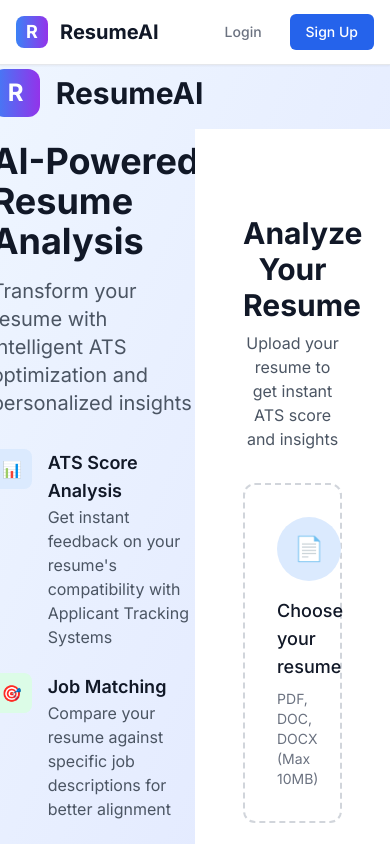
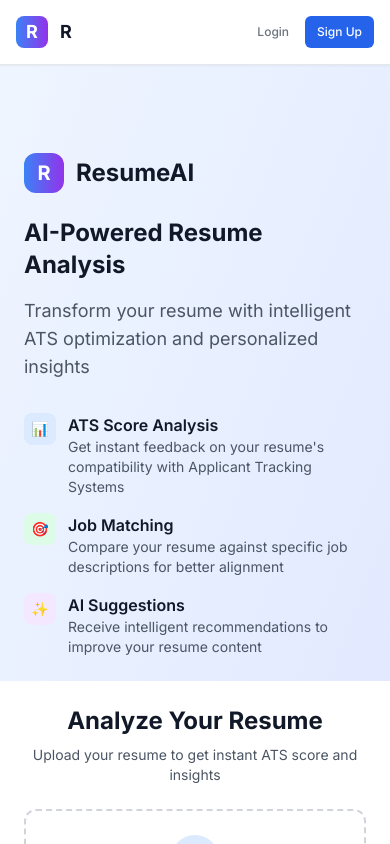
Before and after one commit to shalini0002/ResumeAnalyser, a Next.js app: page / in a window 390 px wide. Shown: the top 844 px of the page. Built offline with nearby package versions, Linux system fonts and the light colour scheme; no server answers.

Commit message:
responsive added

```diff
--- a/src/app/analyze/page.tsx
+++ b/src/app/analyze/page.tsx
@@ -69,9 +69,9 @@ export default function AnalyzePage() {
     ];
 
     return (
-        <div className="flex h-screen bg-gray-900 text-white">
-            {/* Left Sidebar */}
-            <div className="w-80 bg-gray-800 p-6 flex flex-col">
+        <div className="min-h-screen bg-gray-900 text-white lg:flex lg:h-screen">
+            {/* Left Sidebar - Hidden on mobile, visible on desktop */}
+            <div className="hidden lg:block lg:w-80 lg:bg-gray-800 lg:p-6 lg:flex lg:flex-col">
                 {/* Resume Score Loader */}
                 <div className="mb-8 flex flex-col items-center">
                     <div className="relative w-32 h-32 mb-4">
@@ -114,19 +114,58 @@ export default function AnalyzePage() {
             </div>
 
             {/* Main Content Area */}
-            <div className="flex-1 p-8 overflow-auto">
+            <div className="flex-1 lg:p-8 p-4 overflow-auto">
                 <div className="max-w-6xl mx-auto">
+                    {/* Mobile Resume Score Display */}
+                    <div className="lg:hidden mb-6 flex flex-col items-center bg-gray-800 rounded-lg p-6">
+                        <div className="relative w-24 h-24 mb-3">
+                            <div className="absolute inset-0 rounded-full border-4 border-gray-600"></div>
+                            <div
+                                className="absolute inset-0 rounded-full border-4 border-blue-500 border-t-transparent border-r-transparent transform -rotate-45"
+                                style={{
+                                    clipPath: `polygon(50% 50%, 50% 0%, ${50 + 50 * Math.cos(((resumeScore || 0) - 90) * Math.PI / 180)}% ${50 + 50 * Math.sin(((resumeScore || 0) - 90) * Math.PI / 180)}%, 50% 50%)`
+                                }}
+                            ></div>
+                            <div className="absolute inset-0 flex items-center justify-center">
+                                <span className="text-xl font-bold">{resumeScore || 0}%</span>
+                            </div>
+                        </div>
+                        <h3 className="text-base font-semibold">Resume Score</h3>
+                    </div>
+
+                    {/* Mobile Navigation */}
+                    <div className="lg:hidden mb-6">
+                        <div className="flex space-x-2 overflow-x-auto pb-2">
+                            {analysisCards.map((card) => (
+                                <button
+                                    key={card.id}
+                                    onClick={() => setActiveSection(card.id)}
+                                    className={`flex-shrink-0 px-4 py-2 rounded-lg transition-colors ${
+                                        activeSection === card.id
+                                            ? 'bg-blue-600 text-white'
+                                            : 'bg-gray-800 text-gray-300 hover:bg-gray-700'
+                                    }`}
+                                >
+                                    <div className="flex items-center space-x-2">
+                                        <span className="text-lg">{card.icon}</span>
+                                        <span className="text-sm font-medium capitalize">{card.id.replace('-', ' ')}</span>
+                                    </div>
+                                </button>
+                            ))}
+                        </div>
+                    </div>
+
                     {/* Input Section */}
-                    <div className="mb-8 bg-gray-800 rounded-lg p-6">
-                        <h1 className="text-2xl font-bold mb-6">Resume Analysis</h1>
+                    <div className="mb-8 bg-gray-800 rounded-lg p-4 lg:p-6">
+                        <h1 className="text-xl lg:text-2xl font-bold mb-4 lg:mb-6">Resume Analysis</h1>
 
-                        <div className="grid grid-cols-1 lg:grid-cols-2 gap-6 mb-6">
+                        <div className="grid grid-cols-1 lg:grid-cols-2 gap-4 lg:gap-6 mb-6">
                             <div>
                                 <label className="block text-sm font-medium mb-2">Resume Text</label>
                                 <textarea
                                     value={resumeText}
                                     onChange={(e) => setResumeText(e.target.value)}
-                                    className="w-full h-32 p-3 bg-gray-700 border border-gray-600 rounded-md focus:ring-blue-500 focus:border-blue-500 text-white"
+                                    className="w-full h-32 p-3 bg-gray-700 border border-gray-600 rounded-md focus:ring-blue-500 focus:border-blue-500 text-white text-sm lg:text-base"
                                     placeholder="Paste your resume text here..."
                                 />
                                 {resumeScore && (
@@ -141,7 +180,7 @@ export default function AnalyzePage() {
                                 <textarea
                                     value={jobDescription}
                                     onChange={(e) => setJobDescription(e.target.value)}
-                                    className="w-full h-32 p-3 bg-gray-700 border border-gray-600 rounded-md focus:ring-blue-500 focus:border-blue-500 text-white"
+                                    className="w-full h-32 p-3 bg-gray-700 border border-gray-600 rounded-md focus:ring-blue-500 focus:border-blue-500 text-white text-sm lg:text-base"
                                     placeholder="Paste job description here..."
                                 />
                             </div>
@@ -150,46 +189,46 @@ export default function AnalyzePage() {
                         <button
                             onClick={handleAnalyze}
                             disabled={loading}
-                            className="bg-blue-600 text-white px-6 py-2 rounded-md hover:bg-blue-700 disabled:bg-gray-600"
+                            className="w-full lg:w-auto bg-blue-600 text-white px-6 py-2 lg:px-8 lg:py-3 rounded-md hover:bg-blue-700 disabled:bg-gray-600 text-sm lg:text-base"
                         >
                             {loading ? "Analyzing..." : "Analyze Match"}
                         </button>
                     </div>
 
-                    {/* Analysis Cards */}
-                    <div className="grid grid-cols-1 md:grid-cols-3 gap-6">
+                    {/* Analysis Cards - Responsive Grid */}
+                    <div className="grid grid-cols-1 md:grid-cols-2 xl:grid-cols-3 gap-4 lg:gap-6">
                         {analysisCards.map((card) => (
                             <div
                                 key={card.id}
-                                className={`bg-gray-800 rounded-lg p-6 border-2 transition-all ${
+                                className={`bg-gray-800 rounded-lg p-4 lg:p-6 border-2 transition-all ${
                                     activeSection === card.id
                                         ? 'border-blue-500 shadow-lg shadow-blue-500/20'
                                         : 'border-gray-700 hover:border-gray-600'
                                 }`}
                             >
                                 <div className="flex items-center mb-4">
-                                    <span className="text-3xl mr-3">{card.icon}</span>
+                                    <span className="text-2xl lg:text-3xl mr-3">{card.icon}</span>
                                     <div>
-                                        <h3 className="text-lg font-semibold">{card.title}</h3>
-                                        <p className="text-sm text-gray-400">{card.description}</p>
+                                        <h3 className="text-base lg:text-lg font-semibold">{card.title}</h3>
+                                        <p className="text-xs lg:text-sm text-gray-400">{card.description}</p>
                                     </div>
                                 </div>
 
                                 <div className="text-gray-300">
                                     {loading ? (
-                                        <div className="flex items-center justify-center py-8">
-                                            <div className="animate-spin rounded-full h-8 w-8 border-b-2 border-blue-500"></div>
+                                        <div className="flex items-center justify-center py-6 lg:py-8">
+                                            <div className="animate-spin rounded-full h-6 w-6 lg:h-8 lg:w-8 border-b-2 border-blue-500"></div>
                                         </div>
                                     ) : (
                                         <div className="space-y-2">
                                             {typeof card.content === 'string' ? (
-                                                <p>{card.content}</p>
+                                                <p className="text-sm lg:text-base">{card.content}</p>
                                             ) : (
                                                 <div className="space-y-2">
                                                     {card.content?.map((item: string, index: number) => (
                                                         <div key={index} className="flex items-start">
-                                                            <span className="text-blue-400 mr-2">•</span>
-                                                            <span className="text-sm">{item}</span>
+                                                            <span className="text-blue-400 mr-2 text-sm lg:text-base">•</span>
+                                                            <span className="text-xs lg:text-sm">{item}</span>
                                                         </div>
                                                     ))}
                                                 </div>
@@ -199,7 +238,7 @@ export default function AnalyzePage() {
                                 </div>
 
                                 {activeSection === card.id && (
-                                    <button className="mt-4 w-full bg-blue-600 text-white py-2 rounded hover:bg-blue-700 transition-colors">
+                                    <button className="mt-4 w-full bg-blue-600 text-white py-2 rounded hover:bg-blue-700 transition-colors text-sm lg:text-base">
                                         View Details
                                     </button>
                                 )}
--- a/src/app/page.tsx
+++ b/src/app/page.tsx
@@ -62,15 +62,16 @@ export default function Dashboard() {
                   <span className="text-white font-bold text-lg">R</span>
                 </div>
               </div>
-              <span className="ml-3 text-xl font-bold text-gray-900">ResumeAI</span>
+              <span className="ml-3 text-xl font-bold text-gray-900 hidden sm:block">ResumeAI</span>
+              <span className="ml-3 text-lg font-bold text-gray-900 sm:hidden">R</span>
             </div>
 
             {/* Auth Buttons */}
-            <div className="flex items-center space-x-4">
-              <button className="text-gray-500 hover:text-gray-700 px-3 py-2 rounded-md text-sm font-medium">
+            <div className="flex items-center space-x-2 sm:space-x-4">
+              <button className="text-gray-500 hover:text-gray-700 px-2 sm:px-3 py-2 rounded-md text-xs sm:text-sm font-medium">
                 Login
               </button>
-              <button className="bg-blue-600 hover:bg-blue-700 text-white px-4 py-2 rounded-md text-sm font-medium">
+              <button className="bg-blue-600 hover:bg-blue-700 text-white px-3 sm:px-4 py-2 rounded-md text-xs sm:text-sm font-medium">
                 Sign Up
               </button>
             </div>
@@ -78,55 +79,56 @@ export default function Dashboard() {
         </div>
       </header>
 
-      <div className="flex h-screen pt-16">
+      {/* Main Content */}
+      <div className="flex flex-col lg:flex-row min-h-screen pt-16">
         {/* Left Section - AI Resume App Info */}
-        <div className="w-1/2 flex items-center justify-center p-12">
-          <div className="max-w-lg">
+        <div className="lg:w-1/2 flex items-center justify-center p-6 sm:p-8 lg:p-12">
+          <div className="max-w-lg w-full">
             <div className="mb-8">
               <div className="flex items-center mb-6">
-                <div className="h-12 w-12 bg-gradient-to-r from-blue-500 to-purple-600 rounded-xl flex items-center justify-center">
-                  <span className="text-white font-bold text-2xl">R</span>
+                <div className="h-10 w-10 sm:h-12 sm:w-12 bg-gradient-to-r from-blue-500 to-purple-600 rounded-xl flex items-center justify-center">
+                  <span className="text-white font-bold text-xl sm:text-2xl">R</span>
                 </div>
-                <span className="ml-4 text-3xl font-bold text-gray-900">ResumeAI</span>
+                <span className="ml-3 sm:ml-4 text-2xl sm:text-3xl font-bold text-gray-900">ResumeAI</span>
               </div>
 
-              <h1 className="text-4xl font-bold text-gray-900 mb-4">
+              <h1 className="text-2xl sm:text-3xl lg:text-4xl font-bold text-gray-900 mb-4">
                 AI-Powered Resume Analysis
               </h1>
 
-              <p className="text-xl text-gray-600 mb-8">
+              <p className="text-lg sm:text-xl text-gray-600 mb-8">
                 Transform your resume with intelligent ATS optimization and personalized insights
               </p>
             </div>
 
-            <div className="space-y-6">
-              <div className="flex items-start space-x-4">
-                <div className="flex-shrink-0 w-10 h-10 bg-blue-100 rounded-lg flex items-center justify-center">
-                  <span className="text-blue-600">📊</span>
+            <div className="space-y-4 sm:space-y-6">
+              <div className="flex items-start space-x-3 sm:space-x-4">
+                <div className="flex-shrink-0 w-8 h-8 sm:w-10 sm:h-10 bg-blue-100 rounded-lg flex items-center justify-center">
+                  <span className="text-blue-600 text-sm sm:text-base">📊</span>
                 </div>
                 <div>
-                  <h3 className="text-lg font-semibold text-gray-900">ATS Score Analysis</h3>
-                  <p className="text-gray-600">Get instant feedback on your resume's compatibility with Applicant Tracking Systems</p>
+                  <h3 className="text-base sm:text-lg font-semibold text-gray-900">ATS Score Analysis</h3>
+                  <p className="text-gray-600 text-sm sm:text-base">Get instant feedback on your resume's compatibility with Applicant Tracking Systems</p>
                 </div>
               </div>
 
-              <div className="flex items-start space-x-4">
-                <div className="flex-shrink-0 w-10 h-10 bg-green-100 rounded-lg flex items-center justify-center">
-                  <span className="text-green-600">🎯</span>
+              <div className="flex items-start space-x-3 sm:space-x-4">
+                <div className="flex-shrink-0 w-8 h-8 sm:w-10 sm:h-10 bg-green-100 rounded-lg flex items-center justify-center">
+                  <span className="text-green-600 text-sm sm:text-base">🎯</span>
                 </div>
                 <div>
-                  <h3 className="text-lg font-semibold text-gray-900">Job Matching</h3>
-                  <p className="text-gray-600">Compare your resume against specific job descriptions for better alignment</p>
+                  <h3 className="text-base sm:text-lg font-semibold text-gray-900">Job Matching</h3>
+                  <p className="text-gray-600 text-sm sm:text-base">Compare your resume against specific job descriptions for better alignment</p>
                 </div>
               </div>
 
-              <div className="flex items-start space-x-4">
-                <div className="flex-shrink-0 w-10 h-10 bg-purple-100 rounded-lg flex items-center justify-center">
-                  <span className="text-purple-600">✨</span>
+              <div className="flex items-start space-x-3 sm:space-x-4">
+                <div className="flex-shrink-0 w-8 h-8 sm:w-10 sm:h-10 bg-purple-100 rounded-lg flex items-center justify-center">
+                  <span className="text-purple-600 text-sm sm:text-base">✨</span>
                 </div>
                 <div>
-                  <h3 className="text-lg font-semibold text-gray-900">AI Suggestions</h3>
-                  <p className="text-gray-600">Receive intelligent recommendations to improve your resume content</p>
+                  <h3 className="text-base sm:text-lg font-semibold text-gray-900">AI Suggestions</h3>
+                  <p className="text-gray-600 text-sm sm:text-base">Receive intelligent recommendations to improve your resume content</p>
                 </div>
               </div>
             </div>
@@ -134,19 +136,19 @@ export default function Dashboard() {
         </div>
 
         {/* Right Section - Upload Functionality */}
-        <div className="w-1/2 bg-white flex items-center justify-center p-12">
+        <div className="lg:w-1/2 bg-white flex items-center justify-center p-6 sm:p-8 lg:p-12">
           <div className="max-w-md w-full">
-            <div className="text-center mb-8">
-              <h2 className="text-3xl font-bold text-gray-900 mb-2">
+            <div className="text-center mb-6 sm:mb-8">
+              <h2 className="text-2xl sm:text-3xl font-bold text-gray-900 mb-2">
                 Analyze Your Resume
               </h2>
-              <p className="text-gray-600">
+              <p className="text-gray-600 text-sm sm:text-base">
                 Upload your resume to get instant ATS score and insights
               </p>
             </div>
 
             {/* Upload Area */}
-            <div className="border-2 border-dashed border-gray-300 rounded-xl p-8 text-center hover:border-blue-500 transition-colors">
+            <div className="border-2 border-dashed border-gray-300 rounded-xl p-6 sm:p-8 text-center hover:border-blue-500 transition-colors">
               <input
                 type="file"
                 id="resume-upload"
@@ -161,16 +163,16 @@ export default function Dashboard() {
                 className="cursor-pointer block"
               >
                 <div className="mb-4">
-                  <div className="w-16 h-16 bg-blue-100 rounded-full flex items-center justify-center mx-auto">
-                    <span className="text-2xl">📄</span>
+                  <div className="w-12 h-12 sm:w-16 sm:h-16 bg-blue-100 rounded-full flex items-center justify-center mx-auto">
+                    <span className="text-xl sm:text-2xl">📄</span>
                   </div>
                 </div>
 
-                <p className="text-lg font-medium text-gray-900 mb-2">
+                <p className="text-base sm:text-lg font-medium text-gray-900 mb-2">
                   {uploading ? 'Analyzing...' : 'Choose your resume'}
                 </p>
 
-                <p className="text-sm text-gray-500">
+                <p className="text-xs sm:text-sm text-gray-500">
                   PDF, DOC, DOCX (Max 10MB)
                 </p>
               </label>
@@ -178,28 +180,28 @@ export default function Dashboard() {
 
             {/* ATS Score Display */}
             {atsScore !== null && (
-              <div className="mt-8 bg-gradient-to-r from-blue-50 to-indigo-50 rounded-xl p-6">
-                <h3 className="text-lg font-semibold text-gray-900 mb-4">
+              <div className="mt-6 sm:mt-8 bg-gradient-to-r from-blue-50 to-indigo-50 rounded-xl p-4 sm:p-6">
+                <h3 className="text-base sm:text-lg font-semibold text-gray-900 mb-3 sm:mb-4">
                   Your ATS Score
                 </h3>
 
                 <div className="flex items-center justify-center mb-4">
                   <div className="relative">
-                    <div className="w-32 h-32 rounded-full border-8 border-gray-200"></div>
+                    <div className="w-24 h-24 sm:w-32 sm:h-32 rounded-full border-6 sm:border-8 border-gray-200"></div>
                     <div
-                      className="absolute inset-0 w-32 h-32 rounded-full border-8 border-blue-500 border-t-transparent border-r-transparent transform -rotate-45"
+                      className="absolute inset-0 w-24 h-24 sm:w-32 sm:h-32 rounded-full border-6 sm:border-8 border-blue-500 border-t-transparent border-r-transparent transform -rotate-45"
                       style={{
                         clipPath: `polygon(50% 50%, 50% 0%, ${50 + 50 * Math.cos((atsScore - 90) * Math.PI / 180)}% ${50 + 50 * Math.sin((atsScore - 90) * Math.PI / 180)}%, 50% 50%)`
                       }}
                     ></div>
                     <div className="absolute inset-0 flex items-center justify-center">
-                      <span className="text-3xl font-bold text-gray-900">{atsScore}%</span>
+                      <span className="text-2xl sm:text-3xl font-bold text-gray-900">{atsScore}%</span>
                     </div>
                   </div>
                 </div>
 
                 <div className="space-y-2">
-                  <div className="flex justify-between text-sm">
+                  <div className="flex justify-between text-xs sm:text-sm">
                     <span className="text-gray-600">Status:</span>
                     <span className={`font-medium ${atsScore >= 80 ? 'text-green-600' : atsScore >= 60 ? 'text-yellow-600' : 'text-red-600'}`}>
                       {atsScore >= 80 ? 'Excellent' : atsScore >= 60 ? 'Good' : 'Needs Improvement'}
@@ -208,11 +210,11 @@ export default function Dashboard() {
 
                   {analysis && (
                     <>
-                      <div className="flex justify-between text-sm">
+                      <div className="flex justify-between text-xs sm:text-sm">
                         <span className="text-gray-600">Skills Matched:</span>
                         <span className="font-medium text-gray-900">{analysis.matched_skills?.length || 8}</span>
                       </div>
-                      <div className="flex justify-between text-sm">
+                      <div className="flex justify-between text-xs sm:text-sm">
                         <span className="text-gray-600">Missing Skills:</span>
                         <span className="font-medium text-gray-900">{analysis.missing_skills?.length || 3}</span>
                       </div>
@@ -222,7 +224,7 @@ export default function Dashboard() {
 
                 <button
                   onClick={handleViewAnalysis}
-                  className="w-full mt-6 bg-blue-600 hover:bg-blue-700 text-white font-medium py-3 px-4 rounded-lg transition-colors"
+                  className="w-full mt-4 sm:mt-6 bg-blue-600 hover:bg-blue-700 text-white font-medium py-2 sm:py-3 px-3 sm:px-4 rounded-lg transition-colors text-sm sm:text-base"
                 >
                   View Detailed Analysis
                 </button>
```
